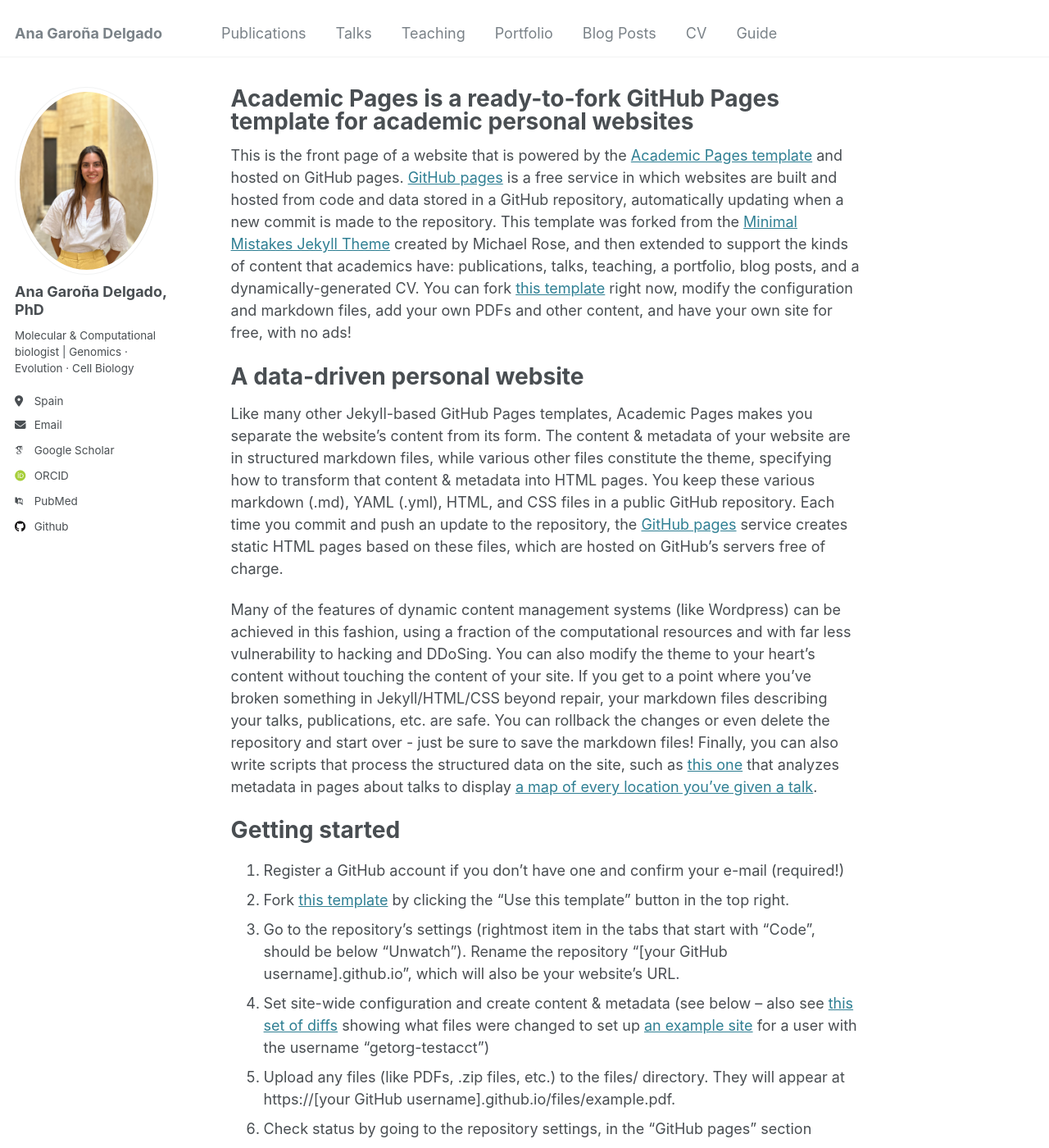
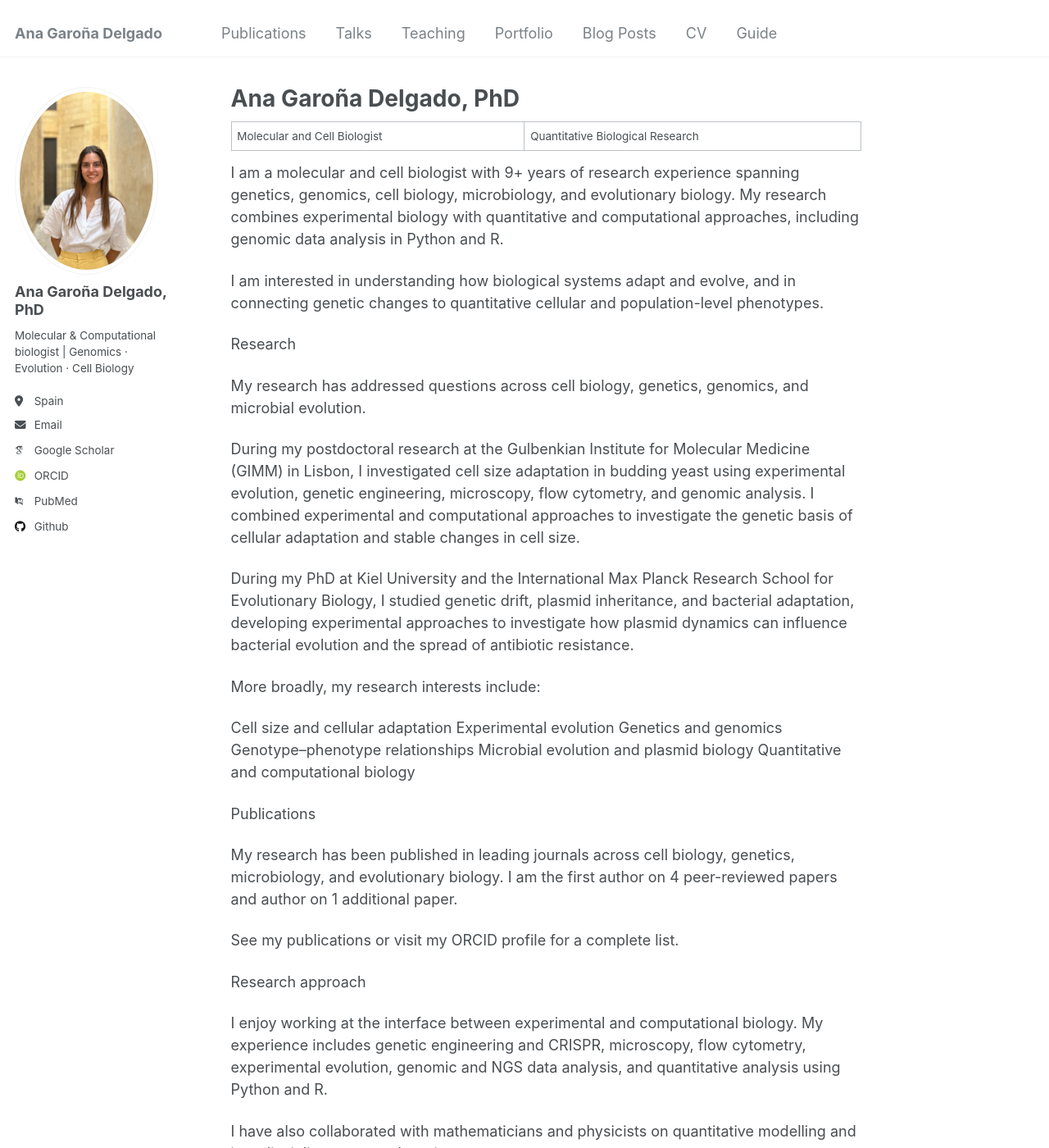
Before and after one commit to anagarona/anagarona.github.io, a Jekyll site: the page built from _pages/about.md, in a window 1280 px wide and 1400 px high. Shown: the whole window at 82% size. Built offline with Jekyll 4.4.1, drawn with Linux system fonts in a browser that asks for light colours; some web fonts are replaced; some of the changed text lies outside the part shown.

Commit message:
Update about.md

```diff
--- a/_pages/about.md
+++ b/_pages/about.md
@@ -1,49 +1,55 @@
 ---
 permalink: /
-title: "Academic Pages is a ready-to-fork GitHub Pages template for academic personal websites"
+title: "Ana Garoña Delgado, PhD"
 author_profile: true
 redirect_from:
   - /about/
   - /about.html
 ---
 
-This is the front page of a website that is powered by the [Academic Pages template](https://github.com/academicpages/academicpages.github.io) and hosted on GitHub pages. [GitHub pages](https://pages.github.com) is a free service in which websites are built and hosted from code and data stored in a GitHub repository, automatically updating when a new commit is made to the repository. This template was forked from the [Minimal Mistakes Jekyll Theme](https://mmistakes.github.io/minimal-mistakes/) created by Michael Rose, and then extended to support the kinds of content that academics have: publications, talks, teaching, a portfolio, blog posts, and a dynamically-generated CV. You can fork [this template](https://github.com/academicpages/academicpages.github.io) right now, modify the configuration and markdown files, add your own PDFs and other content, and have your own site for free, with no ads!
+Molecular and Cell Biologist | Quantitative Biological Research
 
-A data-driven personal website
-======
-Like many other Jekyll-based GitHub Pages templates, Academic Pages makes you separate the website's content from its form. The content & metadata of your website are in structured markdown files, while various other files constitute the theme, specifying how to transform that content & metadata into HTML pages. You keep these various markdown (.md), YAML (.yml), HTML, and CSS files in a public GitHub repository. Each time you commit and push an update to the repository, the [GitHub pages](https://pages.github.com/) service creates static HTML pages based on these files, which are hosted on GitHub's servers free of charge.
+I am a molecular and cell biologist with 9+ years of research experience spanning genetics, genomics, cell biology, microbiology, and evolutionary biology. My research combines experimental biology with quantitative and computational approaches, including genomic data analysis in Python and R.
 
-Many of the features of dynamic content management systems (like Wordpress) can be achieved in this fashion, using a fraction of the computational resources and with far less vulnerability to hacking and DDoSing. You can also modify the theme to your heart's content without touching the content of your site. If you get to a point where you've broken something in Jekyll/HTML/CSS beyond repair, your markdown files describing your talks, publications, etc. are safe. You can rollback the changes or even delete the repository and start over - just be sure to save the markdown files! Finally, you can also write scripts that process the structured data on the site, such as [this one](https://github.com/academicpages/academicpages.github.io/blob/master/talkmap.ipynb) that analyzes metadata in pages about talks to display [a map of every location you've given a talk](https://academicpages.github.io/talkmap.html).
+I am interested in understanding how biological systems adapt and evolve, and in connecting genetic changes to quantitative cellular and population-level phenotypes.
 
-Getting started
-======
-1. Register a GitHub account if you don't have one and confirm your e-mail (required!)
-1. Fork [this template](https://github.com/academicpages/academicpages.github.io) by clicking the "Use this template" button in the top right.
-1. Go to the repository's settings (rightmost item in the tabs that start with "Code", should be below "Unwatch"). Rename the repository "[your GitHub username].github.io", which will also be your website's URL.
-1. Set site-wide configuration and create content & metadata (see below -- also see [this set of diffs](http://archive.is/3TPas) showing what files were changed to set up [an example site](https://getorg-testacct.github.io) for a user with the username "getorg-testacct")
-1. Upload any files (like PDFs, .zip files, etc.) to the files/ directory. They will appear at https://[your GitHub username].github.io/files/example.pdf.
-1. Check status by going to the repository settings, in the "GitHub pages" section
+Research
 
-Site-wide configuration
-------
-The main configuration file for the site is in the base directory in [_config.yml](https://github.com/academicpages/academicpages.github.io/blob/master/_config.yml), which defines the content in the sidebars and other site-wide features. You will need to replace the default variables with ones about yourself and your site's github repository. The configuration file for the top menu is in [_data/navigation.yml](https://github.com/academicpages/academicpages.github.io/blob/master/_data/navigation.yml). For example, if you don't have a portfolio or blog posts, you can remove those items from that navigation.yml file to remove them from the header.
+My research has addressed questions across cell biology, genetics, genomics, and microbial evolution.
 
-Create content & metadata
-------
-For site content, there is one markdown file for each type of content, which are stored in directories like _publications, _talks, _posts, _teaching, or _pages. For example, each talk is a markdown file in the [_talks directory](https://github.com/academicpages/academicpages.github.io/tree/master/_talks). At the top of each markdown file is structured data in YAML about the talk, which the theme will parse to do lots of cool stuff. The same structured data about a talk is used to generate the list of talks on the [Talks page](https://academicpages.github.io/talks), each [individual page](https://academicpages.github.io/talks/2012-03-01-talk-1) for specific talks, the talks section for the [CV page](https://academicpages.github.io/cv), and the [map of places you've given a talk](https://academicpages.github.io/talkmap.html) (if you run this [python file](https://github.com/academicpages/academicpages.github.io/blob/master/talkmap.py) or [Jupyter notebook](https://github.com/academicpages/academicpages.github.io/blob/master/talkmap.ipynb), which creates the HTML for the map based on the contents of the _talks directory).
+During my postdoctoral research at the Gulbenkian Institute for Molecular Medicine (GIMM) in Lisbon, I investigated cell size adaptation in budding yeast using experimental evolution, genetic engineering, microscopy, flow cytometry, and genomic analysis. I combined experimental and computational approaches to investigate the genetic basis of cellular adaptation and stable changes in cell size.
 
-**Markdown generator**
+During my PhD at Kiel University and the International Max Planck Research School for Evolutionary Biology, I studied genetic drift, plasmid inheritance, and bacterial adaptation, developing experimental approaches to investigate how plasmid dynamics can influence bacterial evolution and the spread of antibiotic resistance.
 
-The repository includes [a set of Jupyter notebooks](https://github.com/academicpages/academicpages.github.io/tree/master/markdown_generator
-) that converts a CSV containing structured data about talks or presentations into individual markdown files that will be properly formatted for the Academic Pages template. The sample CSVs in that directory are the ones I used to create my own personal website at stuartgeiger.com. My usual workflow is that I keep a spreadsheet of my publications and talks, then run the code in these notebooks to generate the markdown files, then commit and push them to the GitHub repository.
+More broadly, my research interests include:
 
-How to edit your site's GitHub repository
-------
-Many people use a git client to create files on their local computer and then push them to GitHub's servers. If you are not familiar with git, you can directly edit these configuration and markdown files directly in the github.com interface. Navigate to a file (like [this one](https://github.com/academicpages/academicpages.github.io/blob/master/_talks/2012-03-01-talk-1.md) and click the pencil icon in the top right of the content preview (to the right of the "Raw | Blame | History" buttons). You can delete a file by clicking the trashcan icon to the right of the pencil icon. You can also create new files or upload files by navigating to a directory and clicking the "Create new file" or "Upload files" buttons.
+Cell size and cellular adaptation
+Experimental evolution
+Genetics and genomics
+Genotype–phenotype relationships
+Microbial evolution and plasmid biology
+Quantitative and computational biology
 
-Example: editing a markdown file for a talk
-![Editing a markdown file for a talk](/images/editing-talk.png)
+Publications
 
-For more info
-------
-More info about configuring Academic Pages can be found in [the guide](https://academicpages.github.io/markdown/), the [growing wiki](https://github.com/academicpages/academicpages.github.io/wiki), and you can always [ask a question on GitHub](https://github.com/academicpages/academicpages.github.io/discussions). The [guides for the Minimal Mistakes theme](https://mmistakes.github.io/minimal-mistakes/docs/configuration/) (which this theme was forked from) might also be helpful.
+My research has been published in leading journals across cell biology, genetics, microbiology, and evolutionary biology. I am the first author on 4 peer-reviewed papers and author on 1 additional paper.
+
+See my publications or visit my ORCID profile for a complete list.
+
+Research approach
+
+I enjoy working at the interface between experimental and computational biology. My experience includes genetic engineering and CRISPR, microscopy, flow cytometry, experimental evolution, genomic and NGS data analysis, and quantitative analysis using Python and R.
+
+I have also collaborated with mathematicians and physicists on quantitative modelling and interdisciplinary research projects.
+
+Scientific communication
+
+Beyond research, I am interested in scientific communication and visualization. I have taught scientific communication and writing at Master's level, reviewed manuscripts for scientific journals, contributed to funding and patent applications, and presented my research at international conferences.
+
+Contact
+
+I am currently based in Spain.
+
+For scientific opportunities or other enquiries, please get in touch at anagarona001@gmail.com.
+
+You can also find me on ORCID and LinkedIn.
```
